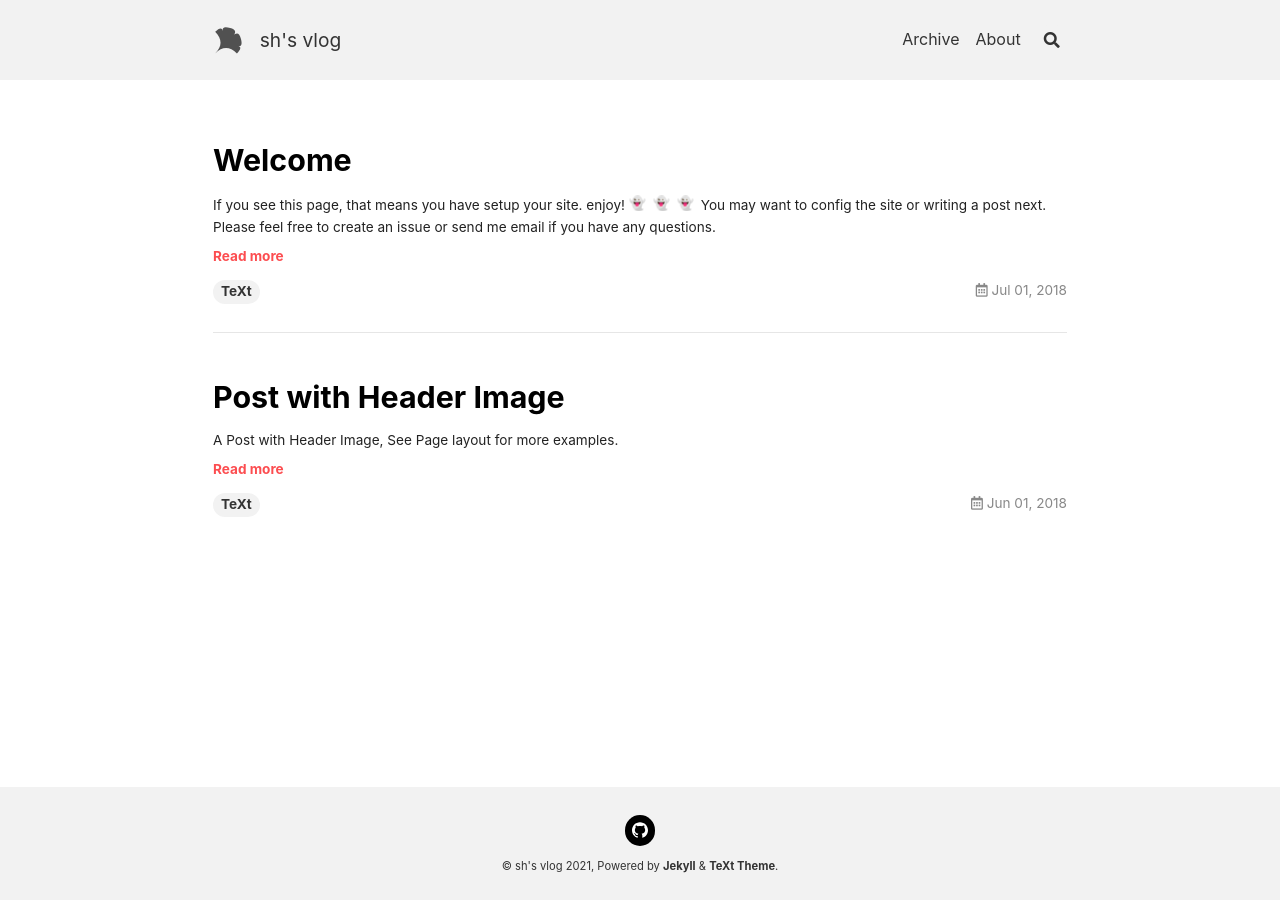
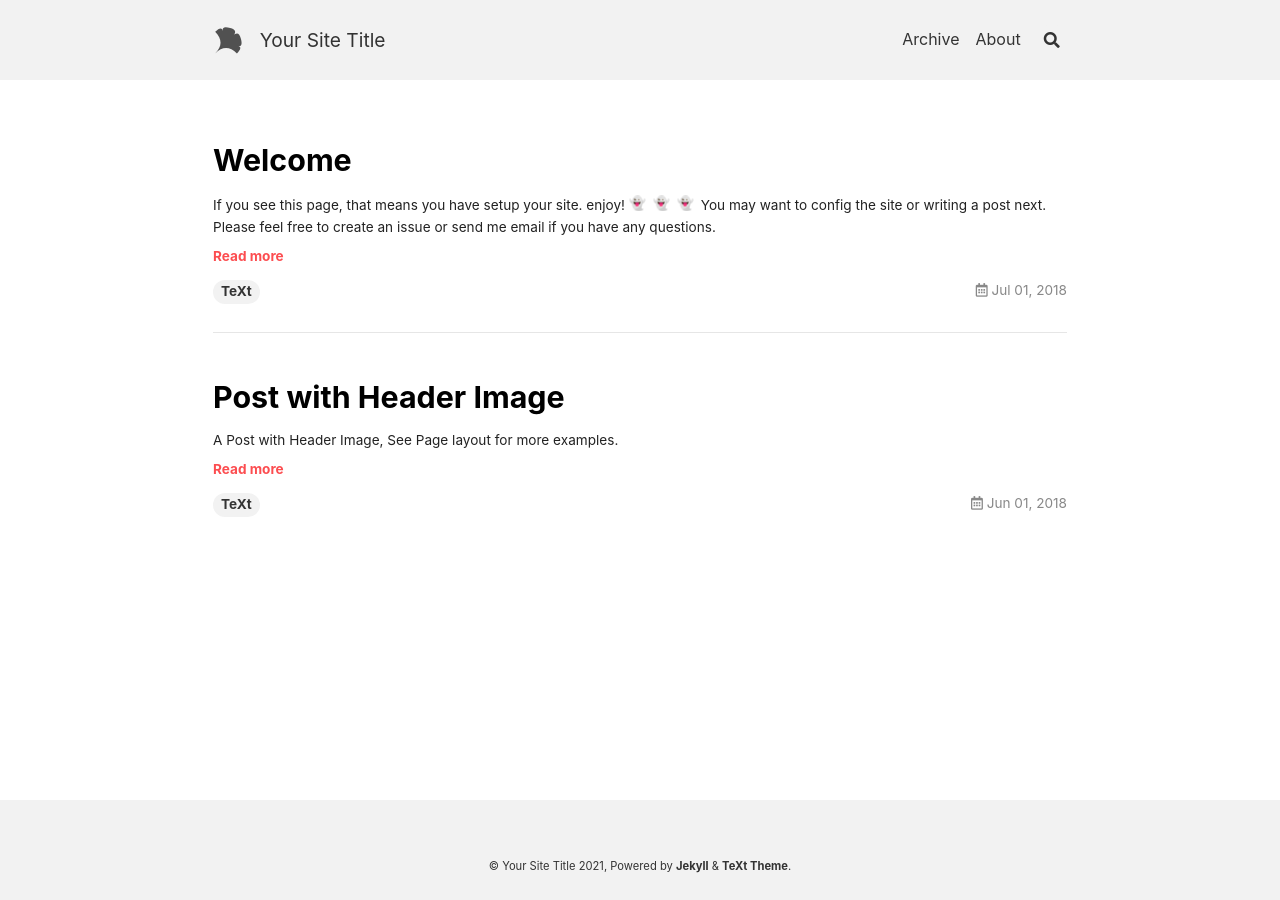
Before and after one commit to KimSooHa/KimSooHa.github.io, a Jekyll site: the page built from index.html, in a window 1280 px wide. Built offline with Jekyll 4.4.1, drawn with Linux system fonts in a browser that asks for light colours; nearby versions of some CDN libraries; emoji names are drawn with the system emoji font; the list of posts is cut into pages by our own code.

Commit message:
config.yml reset

```diff
--- a/_config.yml
+++ b/_config.yml
@@ -18,25 +18,24 @@
 ##############################
 text_skin: default # "default" (default), "dark", "forest", "ocean", "chocolate", "orange"
 highlight_theme: default # "default" (default), "tomorrow", "tomorrow-night", "tomorrow-night-eighties", "tomorrow-night-blue", "tomorrow-night-bright"
-url     : https://KimSooHa.github.io # the base hostname & protocol for your site e.g. https://www.someone.com
-baseurl : "" # does not include hostname
-title   : sh's vlog #Your Site Title
+url     : # the base hostname & protocol for your site e.g. https://www.someone.com
+baseurl : # does not include hostname
+title   : Your Site Title
 description: > # this means to ignore newlines until "Language & timezone"
   Your Site Description
-future: true
 
 
 ## => Language and Timezone
 ##############################
-lang: kor # the language of your site, default as "en"
-timezone: Asia/Seoul # see https://en.wikipedia.org/wiki/List_of_tz_database_time_zones for the available values
+lang: # the language of your site, default as "en"
+timezone: # see https://en.wikipedia.org/wiki/List_of_tz_database_time_zones for the available values
 
 
 ## => Author and Social
 ##############################
 author:
   type      : # "person" (default), "organization"
-  name      : soohk #Your Name
+  name      : Your Name
   url       :
   avatar    : # path or url of avatar image (square)
   bio       : I am an amazing person.
@@ -50,13 +49,13 @@ author:
   zhihu     : # "user_name" the last part of your profile url, e.g. https://www.zhihu.com/people/user_name
   douban    : # "user_name" the last part of your profile url, e.g. https://www.douban.com/people/user_name
   linkedin  : # "user_name" the last part of your profile url, e.g. https://www.linkedin.com/in/user_name
-  github    : KimSooHa # "user_name" the last part of your profile url, e.g. https://github.com/user_name
+  github    : # "user_name" the last part of your profile url, e.g. https://github.com/user_name
   npm       : # "user_name" the last part of your profile url, e.g. https://www.npmjs.com/~user_name
 
 
 ## => GitHub Repository (if the site is hosted by GitHub)
 ##############################
-repository: KimSooHa/KimSooHa.github.io #user_name/repo_name
+repository: user_name/repo_name
 repository_tree: master
 
 
```
